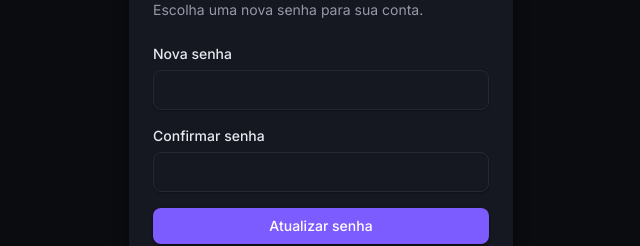
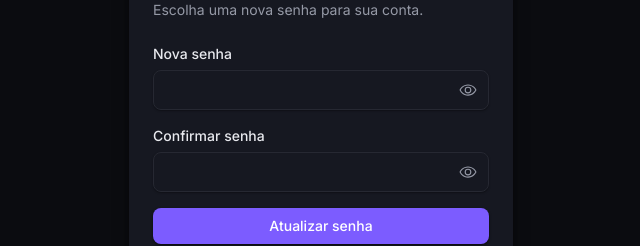
Before and after one commit to leandroBarbosaFR/loan-manager, a Next.js app: page /reset-password in a window 1280 px wide. Shown: the part 306-552 px from the top of the page, without its empty margins (319-959 px from the left). Built offline with nearby package versions, Linux system fonts and the light colour scheme; no server answers.

Commit message:
- password inout

```diff
--- a/src/app/login/page.tsx
+++ b/src/app/login/page.tsx
@@ -1,11 +1,11 @@
 "use client";
 
 import Link from "next/link";
-import { useActionState, useState } from "react";
-import { Eye, EyeSlash } from "@phosphor-icons/react";
+import { useActionState } from "react";
 import { login } from "./actions";
 import { Brand } from "@/components/brand";
 import { Input } from "@/components/ui/input";
+import { PasswordInput } from "@/components/password-input";
 import { FormField, FormError } from "@/components/form-field";
 import { SubmitButton } from "@/components/submit-button";
 import { useT } from "@/lib/i18n/context";
@@ -20,7 +20,6 @@ const ERROR_KEYS: Record<string, MessageKey> = {
 export default function LoginPage() {
   const t = useT();
   const [state, formAction] = useActionState(login, null);
-  const [showPassword, setShowPassword] = useState(false);
 
   // Server returns stable codes; translate them here (fallback to raw text).
   const tr = (code?: string) =>
@@ -58,27 +57,12 @@ export default function LoginPage() {
             htmlFor="password"
             errors={trList(state?.fieldErrors?.password)}
           >
-            <div className="relative">
-              <Input
-                id="password"
-                name="password"
-                type={showPassword ? "text" : "password"}
-                autoComplete="current-password"
-                className="pr-10"
-                required
-              />
-              <button
-                type="button"
-                onClick={() => setShowPassword((v) => !v)}
-                aria-label={
-                  showPassword ? t("login.hidePassword") : t("login.showPassword")
-                }
-                aria-pressed={showPassword}
-                className="absolute inset-y-0 right-0 flex items-center px-3 text-muted-foreground hover:text-foreground focus-visible:text-foreground focus-visible:outline-none"
-              >
-                {showPassword ? <EyeSlash size={18} /> : <Eye size={18} />}
-              </button>
-            </div>
+            <PasswordInput
+              id="password"
+              name="password"
+              autoComplete="current-password"
+              required
+            />
           </FormField>
 
           <SubmitButton className="w-full" pendingText={t("login.signingIn")}>
--- /dev/null
+++ b/src/components/password-input.tsx
@@ -0,0 +1,41 @@
+"use client";
+
+import * as React from "react";
+import { Eye, EyeSlash } from "@phosphor-icons/react";
+import { Input } from "@/components/ui/input";
+import { cn } from "@/lib/utils";
+import { useT } from "@/lib/i18n/context";
+
+/**
+ * Password field with a show/hide toggle. Drop-in replacement for `Input` on
+ * password fields — forwards all input props and adds the eye button.
+ */
+export const PasswordInput = React.forwardRef<
+  HTMLInputElement,
+  Omit<React.InputHTMLAttributes<HTMLInputElement>, "type">
+>(({ className, ...props }, ref) => {
+  const t = useT();
+  const [show, setShow] = React.useState(false);
+
+  return (
+    <div className="relative">
+      <Input
+        ref={ref}
+        type={show ? "text" : "password"}
+        className={cn("pr-10", className)}
+        {...props}
+      />
+      <button
+        type="button"
+        onClick={() => setShow((v) => !v)}
+        aria-label={show ? t("password.hide") : t("password.show")}
+        aria-pressed={show}
+        tabIndex={-1}
+        className="absolute inset-y-0 right-0 flex items-center px-3 text-muted-foreground hover:text-foreground focus-visible:text-foreground focus-visible:outline-none"
+      >
+        {show ? <EyeSlash size={18} /> : <Eye size={18} />}
+      </button>
+    </div>
+  );
+});
+PasswordInput.displayName = "PasswordInput";
--- a/src/components/set-password-form.tsx
+++ b/src/components/set-password-form.tsx
@@ -1,7 +1,7 @@
 "use client";
 
 import { useActionState } from "react";
-import { Input } from "@/components/ui/input";
+import { PasswordInput } from "@/components/password-input";
 import { FormField, FormError } from "@/components/form-field";
 import { SubmitButton } from "@/components/submit-button";
 import type { ActionState } from "@/lib/action-state";
@@ -32,20 +32,18 @@ export function SetPasswordForm({
     <form action={formAction}>
       <FormError message={errorMsg} />
       <FormField label={t("password.new")} htmlFor="password">
-        <Input
+        <PasswordInput
           id="password"
           name="password"
-          type="password"
           autoComplete="new-password"
           minLength={8}
           required
         />
       </FormField>
       <FormField label={t("password.confirm")} htmlFor="confirm">
-        <Input
+        <PasswordInput
           id="confirm"
           name="confirm"
-          type="password"
           autoComplete="new-password"
           minLength={8}
           required
--- a/src/lib/i18n/dictionaries.ts
+++ b/src/lib/i18n/dictionaries.ts
@@ -537,6 +537,8 @@ const en = {
   "changePassword.signOut": "Sign out",
   "password.new": "New password",
   "password.confirm": "Confirm password",
+  "password.show": "Show password",
+  "password.hide": "Hide password",
   "password.errMismatch": "The passwords don't match.",
   "password.errWeak": "Password must be at least 8 characters.",
   "password.errFailed": "Could not update the password. Try a different one.",
@@ -1077,6 +1079,8 @@ const ptBR: Messages = {
   "changePassword.signOut": "Sair",
   "password.new": "Nova senha",
   "password.confirm": "Confirmar senha",
+  "password.show": "Mostrar senha",
+  "password.hide": "Ocultar senha",
   "password.errMismatch": "As senhas não coincidem.",
   "password.errWeak": "A senha deve ter pelo menos 8 caracteres.",
   "password.errFailed": "Não foi possível atualizar a senha. Tente outra.",
```
